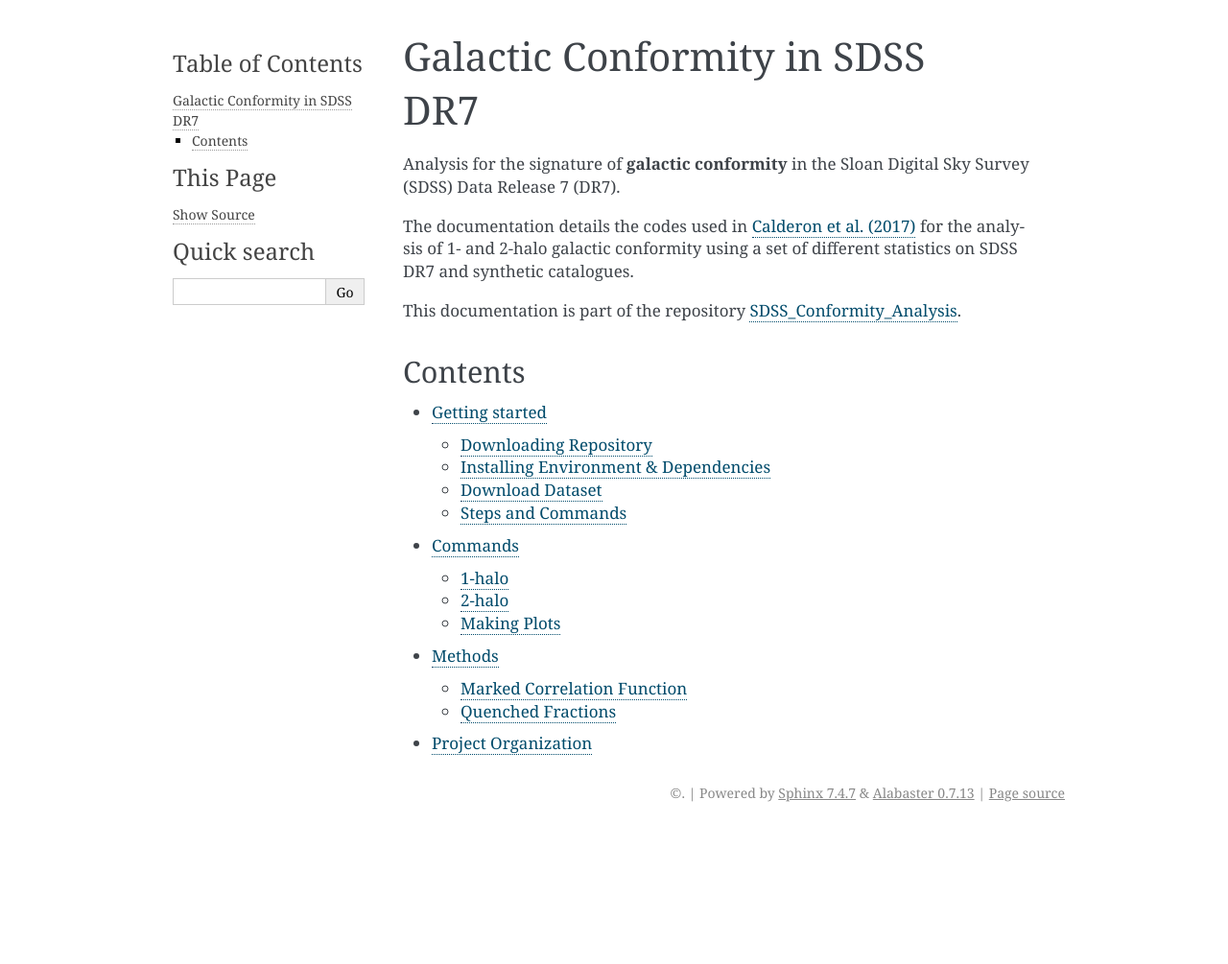
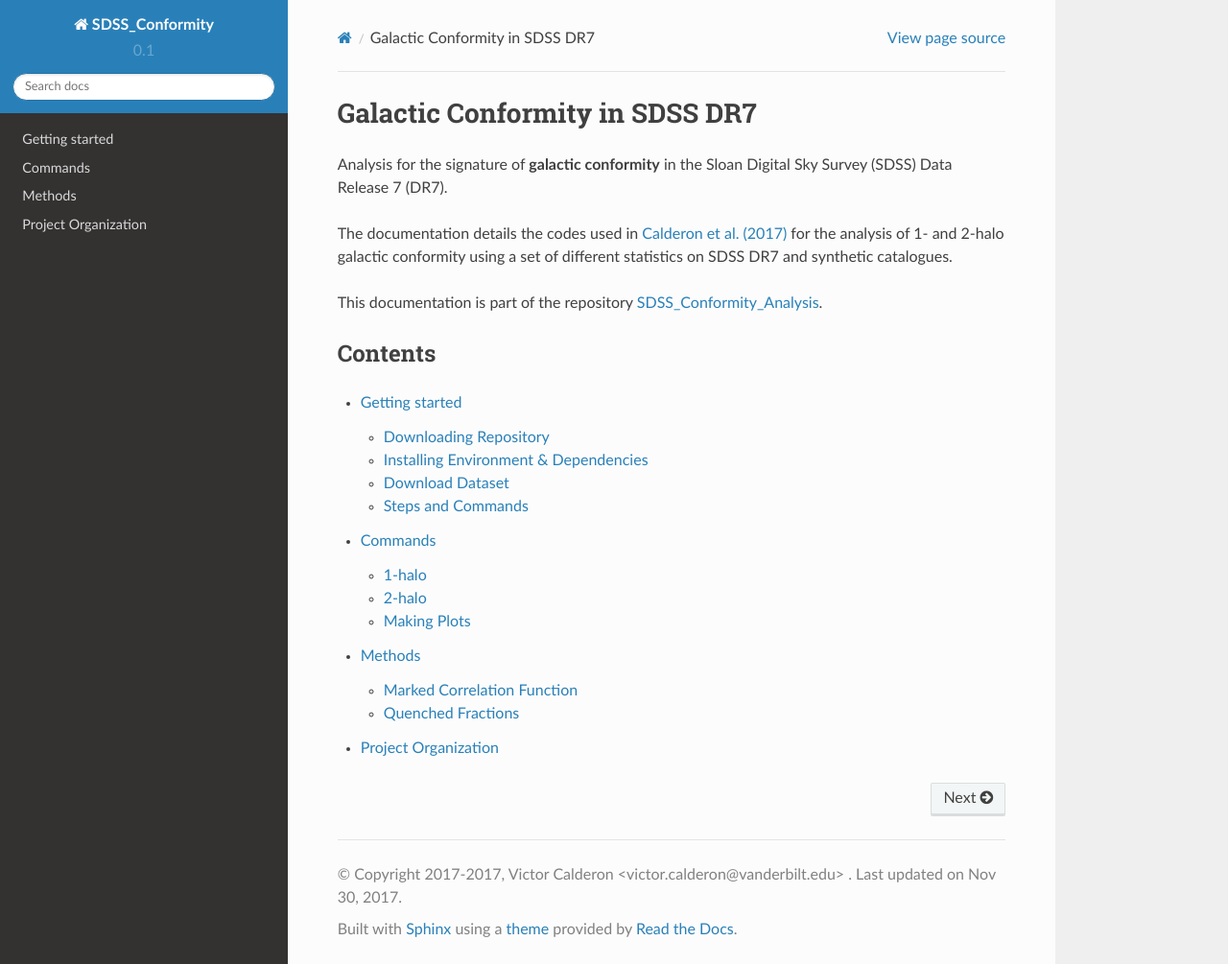
Before and after one commit to vcalderon2009/SDSS_Conformity_Analysis, a Sphinx documentation site: the page built from docs/index.rst, in a window 1280 px wide and 1005 px high. Shown: the whole window at 96% size. Built offline with Sphinx 7.4.7 and the Read the Docs theme 2.0.0, drawn with Linux system fonts in a browser that asks for light colours; formulas are drawn with MathJax 3.

Commit message:
Added info on the copyright and author

```diff
--- a/docs/conf.py
+++ b/docs/conf.py
@@ -13,6 +13,11 @@
 
 import os
 import sys
+from datetime import date
+
+on_rtd = os.environ.get('READTHEDOCS', None) == 'True'
+
+
 
 # If extensions (or modules to document with autodoc) are in another directory,
 # add these directories to sys.path here. If the directory is relative to the
@@ -57,6 +62,10 @@
 # General information about the project.
 project = u'SDSS_Conformity'
 
+author = 'Victor Calderon <victor.calderon@vanderbilt.edu> '
+current_year = date.today().year
+copyright = u'2017-{0}, {1}'.format(current_year, author)
+
 # The version info for the project you're documenting, acts as replacement for
 # |version| and |release|, also used in various other places throughout the
 # built documents.
@@ -84,7 +93,7 @@
 # default_role = None
 
 # If true, '()' will be appended to :func: etc. cross-reference text.
-# add_function_parentheses = True
+add_function_parentheses = True
 
 # If true, the current module name will be prepended to all description
 # unit titles (such as .. function::).
@@ -105,10 +114,10 @@
 
 # The theme to use for HTML and HTML Help pages.  See the documentation for
 # a list of builtin themes.
-# html_theme = 'default'
-# import sphinx_rtd_theme
-# html_theme = "sphinx_rtd_theme"
-# html_theme_path = [sphinx_rtd_theme.get_html_theme_path()]
+if on_rtd:
+    html_theme = 'default'
+else:
+    html_theme = 'sphinx_rtd_theme'
 
 # Theme options are theme-specific and customize the look and feel of a theme
 # further.  For a list of options available for each theme, see the
@@ -120,7 +129,7 @@
 
 # The name for this set of Sphinx documents.  If None, it defaults to
 # "<project> v<release> documentation".
-# html_title = None
+html_title = '{0} v{1}'.format(project, release)
 
 # A shorter title for the navigation bar.  Default is the same as html_title.
 # html_short_title = None
@@ -141,7 +150,7 @@
 
 # If not '', a 'Last updated on:' timestamp is inserted at every page bottom,
 # using the given strftime format.
-# html_last_updated_fmt = '%b %d, %Y'
+html_last_updated_fmt = '%b %d, %Y'
 
 # If true, SmartyPants will be used to convert quotes and dashes to
 # typographically correct entities.
```
